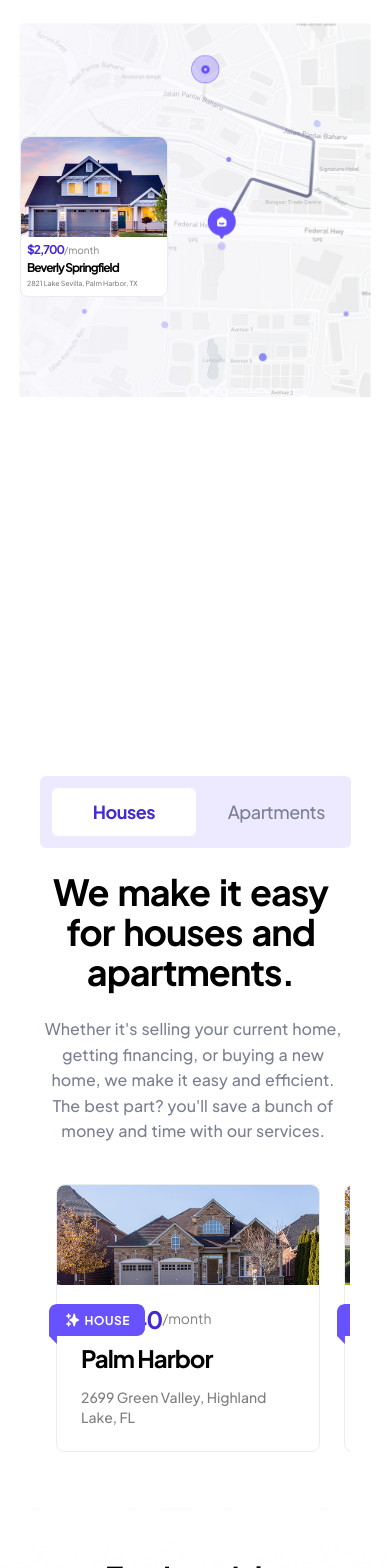
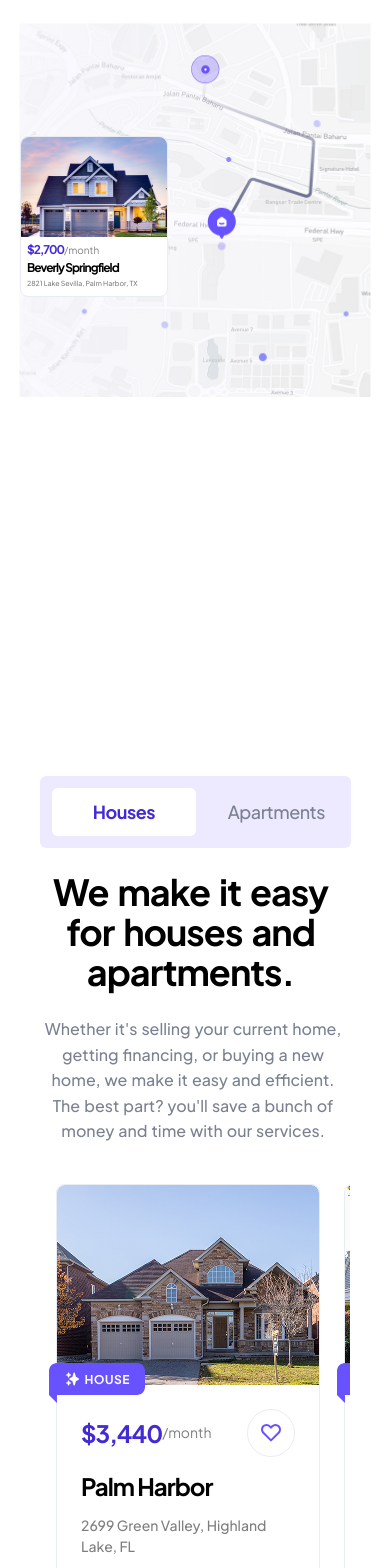
Before and after one commit to SebastianDaszewski/estatery, a Next.js app: page / in a window 390 px wide. Shown: the part 860-2428 px from the top of the page. Built offline with nearby package versions, Linux system fonts and the light colour scheme.

Commit message:
fix: add heart animation

```diff
--- a/src/app/globals.css
+++ b/src/app/globals.css
@@ -59,3 +59,47 @@ body {
   color: var(--foreground);
   font-family: var(--font-sans);
 }
+
+/* Dodaj nowe style dla kontenera statystyk */
+
+/* Efekt odsłaniania typu masked reveal */
+.reveal-mask {
+  position: relative;
+  overflow: hidden;
+}
+
+.reveal-mask::before {
+  content: "";
+  position: absolute;
+  top: 0;
+  left: 0;
+  width: 100%;
+  height: 100%;
+  background: white;
+  transform: translateX(0);
+  z-index: 2;
+}
+
+.reveal-mask > * {
+  opacity: 0;
+  transform: translateY(20px);
+}
+
+.reveal-mask.reveal-active > * {
+  opacity: 1;
+  transform: translateY(0);
+  transition: opacity 0.5s ease, transform 0.6s ease;
+}
+
+.reveal-mask.reveal-active::before {
+  animation: revealFromLeft 0.8s ease-in-out forwards;
+}
+
+@keyframes revealFromLeft {
+  0% {
+    transform: translateX(0);
+  }
+  100% {
+    transform: translateX(100%);
+  }
+}
--- a/src/components/Card.tsx
+++ b/src/components/Card.tsx
@@ -36,12 +36,17 @@ const Card = ({
         <Image
           src={image}
           alt="house"
-          className="w-full h-[100px] 0.5sm:h-[125px] sm:h-[150px] md:h-[200px] object-cover rounded-t-lg"
+          className={clsx(
+            variant !== "mapView" &&
+              "w-full h-[200px] object-cover rounded-t-lg",
+            variant === "mapView" &&
+              "h-[100px] 0.5sm:h-[125px] sm:h-[150px] md:h-[200px]"
+          )}
           width={360}
           height={200}
         />
         {variant !== "mapView" && (
-          <div className="absolute -left-2 top-[45%] md:top-[51%] lg:top-[52%]">
+          <div className="absolute -left-2 top-[45%] xs:top-[47%] 0.5sm:top-[49%] sm:top-[50%] md:top-[51%] lg:top-[52%]">
             {variant === "house" ? <HousesIcon /> : <ApartmentsIcon />}
           </div>
         )}
@@ -79,7 +84,7 @@ const Card = ({
                 /month
               </span>
             </div>
-            <div className={clsx("hidden", variant === "mapView")}>
+            <div className={clsx(variant === "mapView" && "hidden")}>
               <Heart />
             </div>
           </h2>
@@ -94,7 +99,7 @@ const Card = ({
           <span
             className={clsx(
               "font-medium text-black opacity-50",
-              variant !== "mapView" && "max-md:text-sm text-base",
+              variant !== "mapView" && "lg:text-sm xl:text-base",
               variant === "mapView" &&
                 "text-4xs xs:text-3xs sm:text-xs md:text-base"
             )}
--- a/src/components/Carousel.tsx
+++ b/src/components/Carousel.tsx
@@ -8,7 +8,7 @@ type CarouselProps = {
 
 const Carousel = ({ data, activeTab }: CarouselProps) => {
   return (
-    <div className="carousel carousel-center bg-white rounded-box p-4 w-full sm:w-3/4 md:w-2/3 gap-6">
+    <div className="carousel carousel-center bg-white rounded-box p-4 w-full 0.5sm:w-3/4 md:w-2/3 gap-6">
       {data
         .filter((item) =>
           activeTab === "houses"
--- a/src/components/Heart.tsx
+++ b/src/components/Heart.tsx
@@ -1,4 +1,10 @@
+"use client";
+
+import { useState } from "react";
+
 const Heart = () => {
+  const [isActive, setIsActive] = useState(false);
+
   return (
     <button
       className="border-1 hover:border-primary-hover focus:border-primary-hover focus:border-1.5 focus:outline-none active:bg-primary border-borderLight rounded-full w-12 h-12 flex items-center justify-center relative"
@@ -14,24 +20,14 @@ const Heart = () => {
       onBlur={(e) => {
         e.currentTarget.style.backgroundColor = "";
       }}
-      onMouseDown={(e) => {
-        e.currentTarget.style.backgroundColor = "";
-        const path = e.currentTarget.querySelector("path");
-        if (path) {
-          path.setAttribute("stroke", "white");
-        }
+      onMouseDown={() => {
+        setIsActive(true);
       }}
-      onMouseUp={(e) => {
-        const path = e.currentTarget.querySelector("path");
-        if (path) {
-          path.setAttribute("stroke", "#6851FF");
-        }
+      onMouseUp={() => {
+        setIsActive(false);
       }}
-      onMouseLeave={(e) => {
-        const path = e.currentTarget.querySelector("path");
-        if (path) {
-          path.setAttribute("stroke", "#6851FF");
-        }
+      onMouseLeave={() => {
+        setIsActive(false);
       }}
     >
       <svg
@@ -43,7 +39,7 @@ const Heart = () => {
       >
         <path
           d="M2.31804 2.31798C1.90017 2.73584 1.5687 3.23192 1.34255 3.77789C1.1164 4.32386 1 4.90903 1 5.49998C1 6.09093 1.1164 6.6761 1.34255 7.22207C1.5687 7.76803 1.90017 8.26411 2.31804 8.68198L10 16.364L17.682 8.68198C18.526 7.83806 19.0001 6.69346 19.0001 5.49998C19.0001 4.3065 18.526 3.1619 17.682 2.31798C16.8381 1.47406 15.6935 0.99995 14.5 0.99995C13.3066 0.99995 12.162 1.47406 11.318 2.31798L10 3.63598L8.68204 2.31798C8.26417 1.90011 7.7681 1.56864 7.22213 1.34249C6.67616 1.11634 6.09099 0.999939 5.50004 0.999939C4.90909 0.999939 4.32392 1.11634 3.77795 1.34249C3.23198 1.56864 2.7359 1.90011 2.31804 2.31798V2.31798Z"
-          stroke="#6851FF"
+          stroke={isActive ? "white" : "#6851FF"}
           strokeWidth="2"
           strokeLinecap="round"
           strokeLinejoin="round"
```
